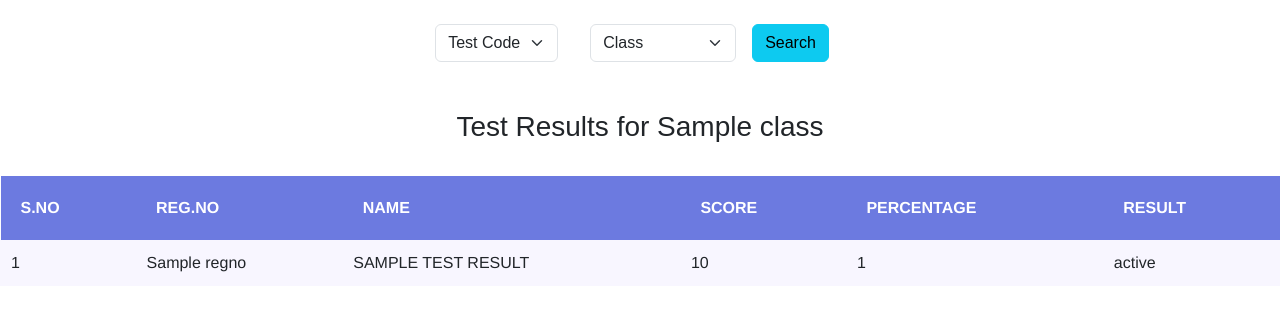
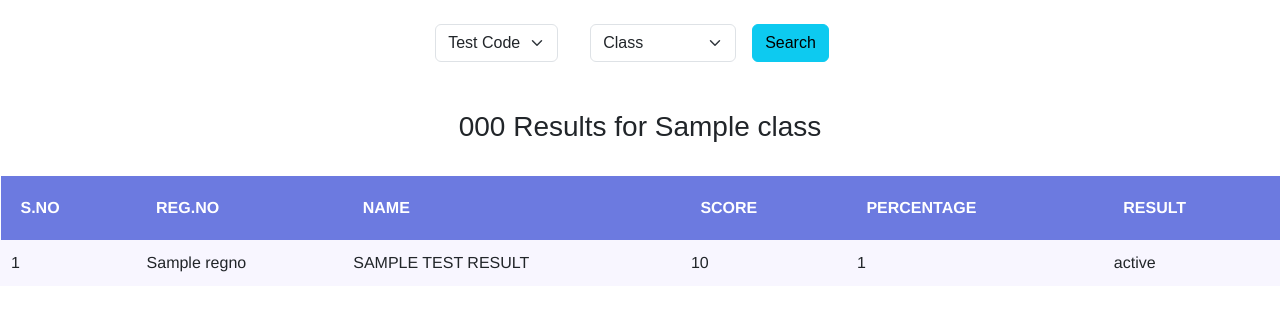
Before and after one commit to vishvaa-vsk/Quiz-App, a Flask app: template src/templates/teacher/view_reports.html in a window 1280 px wide. Shown: the part 94-405 px from the top of the page. Run offline with Flask 3, Linux system fonts and the light colour scheme; the template is opened without the code that fills it: most values are stand-ins (such as "Sample title", 1, 10 or a date in 2020).

Commit message:
added testcode display in html

```diff
--- a/src/routes/teacher.py
+++ b/src/routes/teacher.py
@@ -198,7 +198,7 @@ def view_results():
             testCode = request.form.get("test_code")
             Class = request.form.get("classes")
             test_results = list(mongo.db[f"{testCode}-result"].find({"$and":[{"teacher":session.get("teacherName")},{"class":Class}]}).sort("regno",1))
-            return render_template("teacher/view_reports.html",test_codes=test_codes,classes=classes,test_results=test_results,Class=Class)
+            return render_template("teacher/view_reports.html",test_codes=test_codes,classes=classes,test_results=test_results,Class=Class,test_code=testCode)
         return render_template("teacher/view_reports.html",test_codes=test_codes,classes=classes)
     else:
         return redirect(url_for("teacher.login"))
--- a/src/templates/teacher/view_reports.html
+++ b/src/templates/teacher/view_reports.html
@@ -43,7 +43,7 @@
       <br>
     {% else %}
     <div class="d-flex justify-content-sm-center align-items-center">
-      <h3>Test Results for {{Class}}</h3>
+      <h3>{{test_code}} Results for {{Class}}</h3>
     </div>
     <br>
 
```
